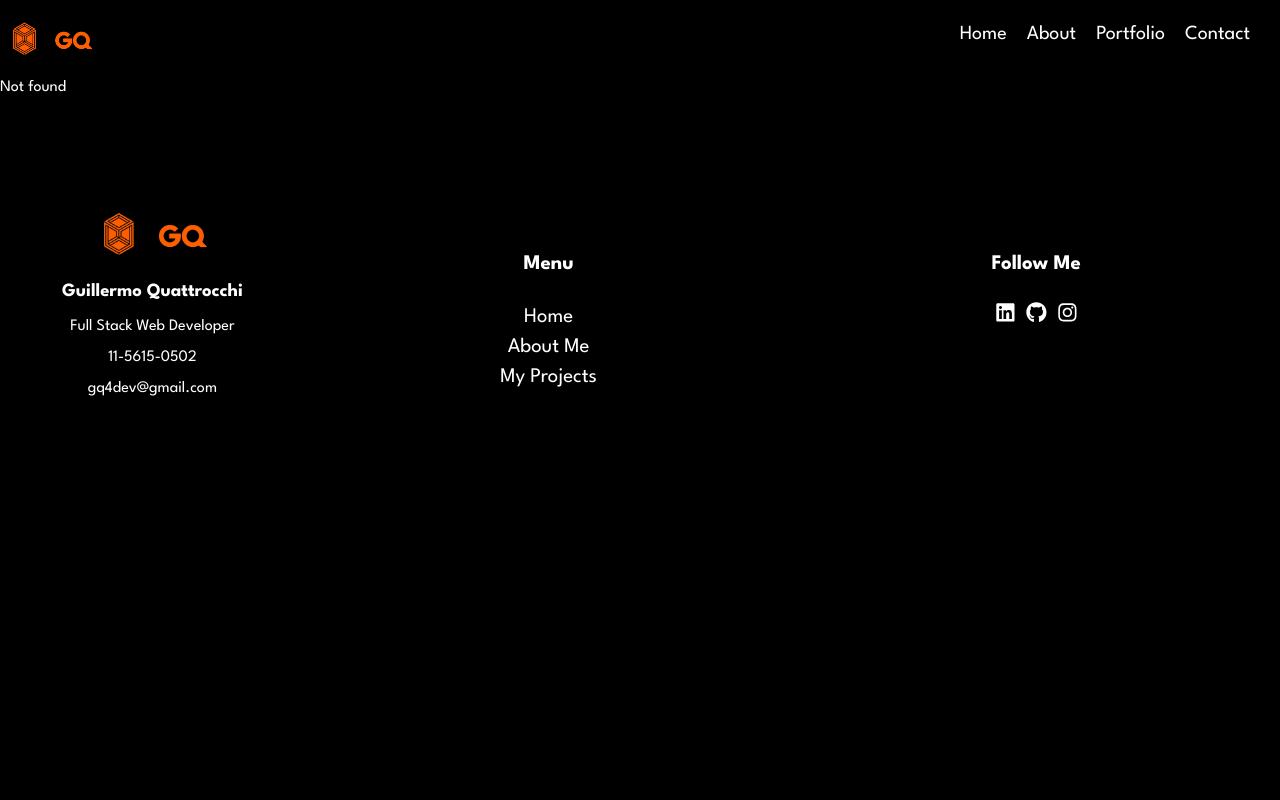
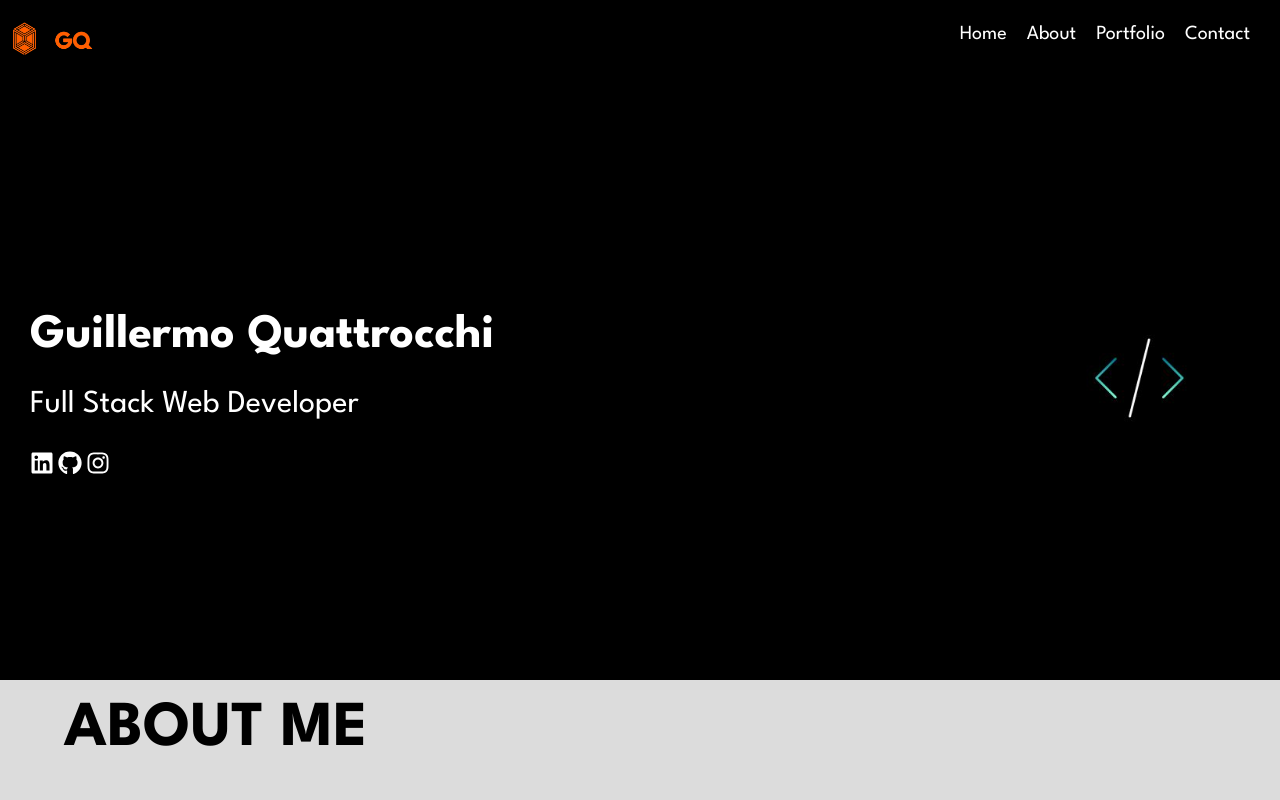
Before and after one commit to guillote87/portfolio, a React (Create React App) app: page / in a window 1280 px wide. Before the commit this address had no page. Shown: the top 800 px of the page. Built offline with nearby package versions, Linux system fonts and the light colour scheme.

Commit message:
fix home

```diff
--- a/src/Routes/App.js
+++ b/src/Routes/App.js
@@ -18,7 +18,7 @@ function App() {
     <BrowserRouter>
       <Navbar toggle={toggle} />
       <Routes>
-        <Route path="/home" index element={<Home />} />
+        <Route index path="/" element={<Home />} />
         <Route path="/portfolio/:cat" element={<Portfolio />} />
         <Route path="*" element={<NotFound />} />
       </Routes>
--- a/src/components/Navbar/Navbar.css
+++ b/src/components/Navbar/Navbar.css
@@ -55,12 +55,7 @@ a{
     font-size: 1.8rem;
     cursor: pointer;
     color: #fff;
-
-
 }
-
-
-
 
 @media screen and (min-width: 768px) {
     .navbar-menu {
--- a/src/components/Navbar/Navbar.js
+++ b/src/components/Navbar/Navbar.js
@@ -30,10 +30,10 @@ export const Navbar = ({ toggle }) => {
 
     <div className="navbar">
       <div className="navbar-logo">
-        <Link to="home" onClick={toggleHome}>   <img className="navbar-logo" src={logo} alt="logo"></img></Link>
+        <Link to="/" onClick={toggleHome}>   <img className="navbar-logo" src={logo} alt="logo"></img></Link>
       </div>
       <div className="navbar-menu">
-        <Link to="home" smooth={true}
+        <Link to="/" smooth={true}
           duration={500}
           spy={true}
           exact='true'
```
